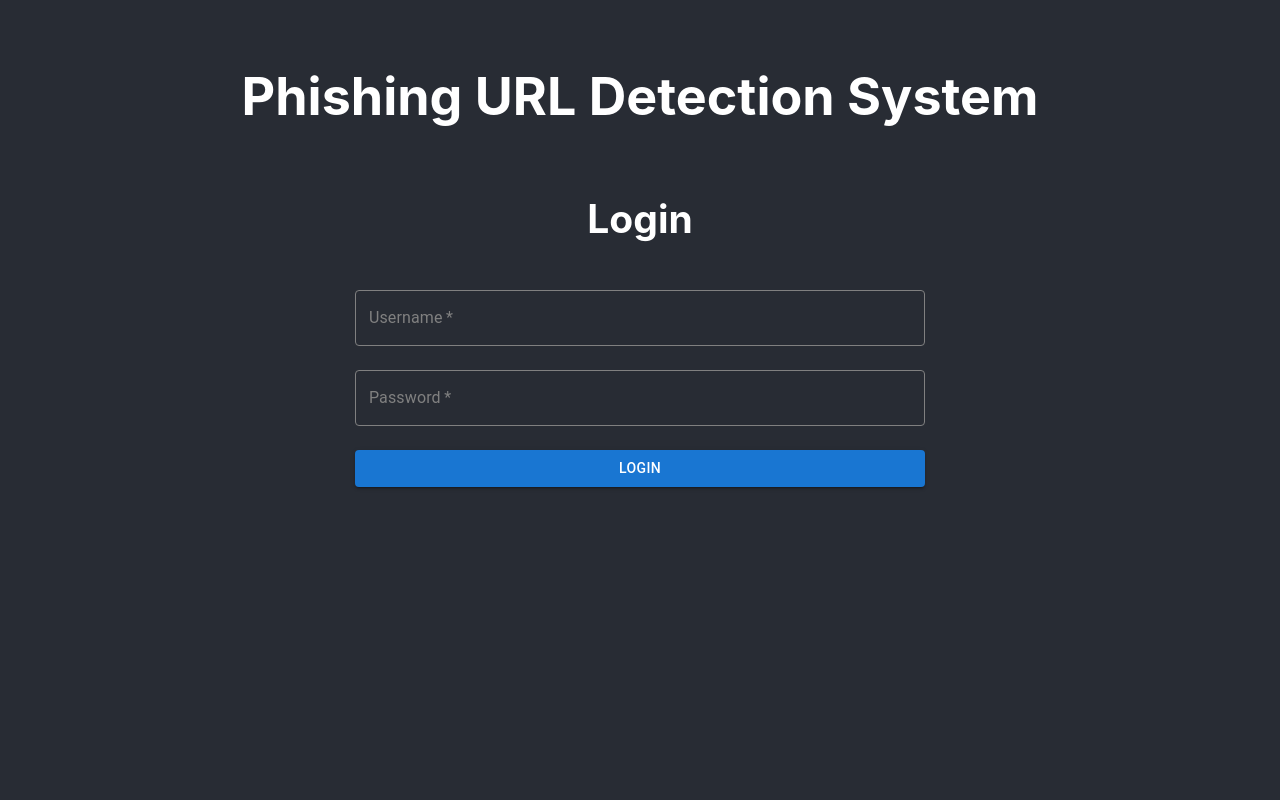
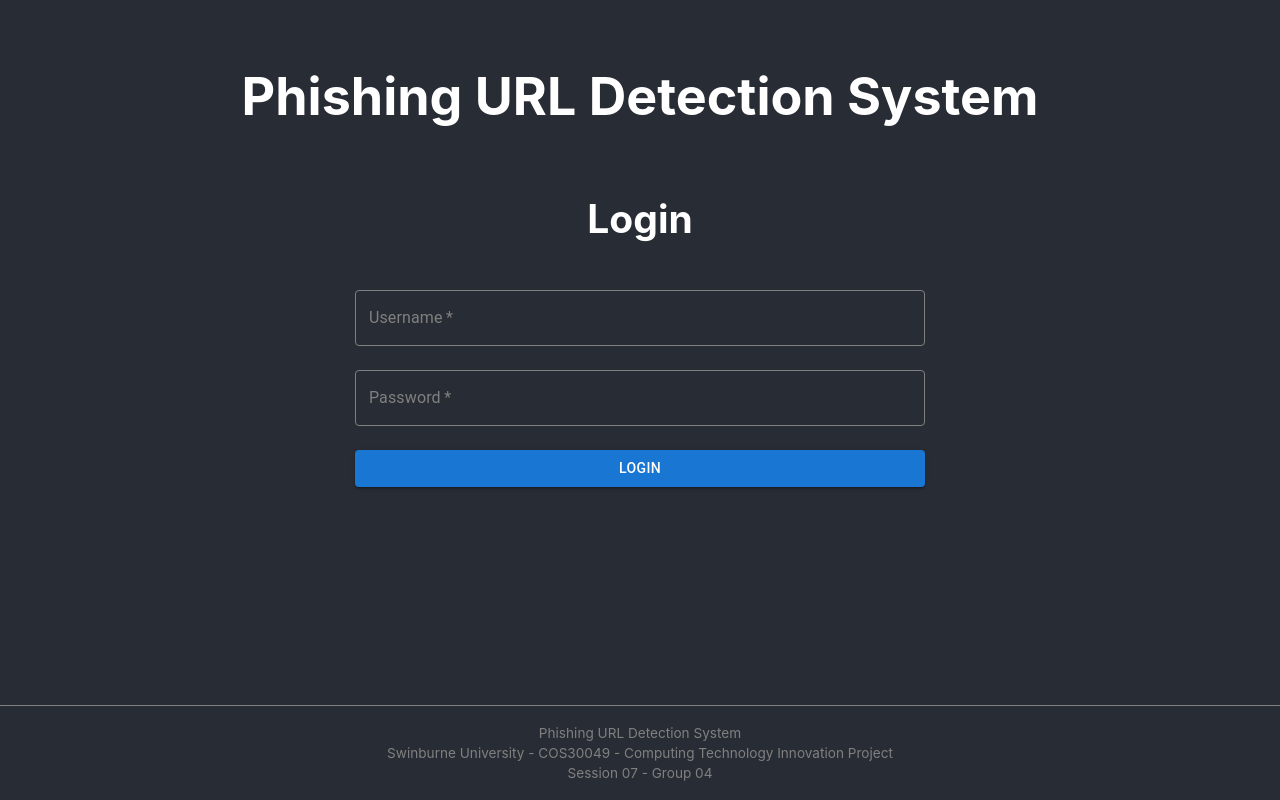
Before and after one commit to JakeShrimptonSwin/assignment-3, a React (Create React App) app: page / in a window 1280 px wide. Built offline with nearby package versions, Linux system fonts and the light colour scheme.

Commit message:
Changes across most pages, data page re-structuring started here.

```diff
--- a/src/App.css
+++ b/src/App.css
@@ -1,10 +1,15 @@
 .App {
-  text-align: center;
+    text-align: center;
+    flex: 1;
+    display: flex;
+    flex-direction: column;
 }
 
 .App-header {
   background-color: #282c34;
-  min-height: 100vh;
+  min-height: 0;
+  flex: 1;
+  width: 100%;
   display: flex;
   flex-direction: column;
   align-items: center;
@@ -13,6 +18,7 @@
   box-sizing: border-box;
   font-size: calc(10px + 2vmin);
   color: white;
+  padding-bottom: 30px;
 }
 
 .App-p {
@@ -60,6 +66,39 @@
   border-bottom-color: #1976d2;
 }
 
+html,
+body,
+#root {
+  min-height: 100%;
+  margin: 0;
+      background-color: #282c34;
+
+}
+
+#root {
+  min-height: 100vh;
+  display: flex;
+  flex-direction: column;
+}
+
+
+.App-footer {
+  width: 100%;
+  margin-top: auto;
+  padding: 15px 24px;
+  box-sizing: border-box;
+  text-align: center;
+  background-color: #282c34;
+  color: grey;
+  border-top: 1px solid grey;
+  font-size: 0.85rem;
+  flex-shrink: 0;
+}
+
+.App-footer p {
+  margin: 4px 0;
+}
+
 /* --------------------ErrorLinks -------------------- */
 .error-link {
   color: #1976d2;
@@ -74,3 +113,60 @@
   background-color: #1976d2;
   color: white;
 }
+
+/* Data page css */
+.data-section {
+    display: flex;
+    flex-direction: row;
+    align-items: center;
+    justify-content: space-between;
+    gap: 30px;
+
+    width: 95%;
+    max-width: 1400px;
+    margin: 20px auto;
+    padding: 20px;
+    box-sizing: border-box;
+}
+
+.data-description {
+    flex: 1;
+    min-width: 0;
+    text-align: left;
+}
+
+.data-description h2 {
+    margin-top: 0;
+    margin-bottom: 12px;
+}
+
+.data-description p {
+    line-height: 1.6;
+    margin: 0;
+}
+
+.data-chart {
+    flex: 1.5;
+    min-width: 0;
+}
+
+.data-chart svg {
+    display: block;
+    width: 100%;
+    max-width: 100%;
+    height: auto;
+}
+
+/* Stack the text and chart on smaller screens */
+@media (max-width: 768px) {
+    .data-section {
+        flex-direction: column;
+        align-items: stretch;
+        gap: 15px;
+    }
+
+    .data-description,
+    .data-chart {
+        width: 100%;
+    }
+}
--- a/src/App.js
+++ b/src/App.js
@@ -12,6 +12,7 @@ import HistoryPage from './pages/history_page';
 import ErrorPage from './pages/error_page';
 import LoginPage from "./pages/login_page";
 import Navbar from './components/common/navbar';
+import Footer from './components/common/footer';
 
 function App() {
 
@@ -29,6 +30,7 @@ function App() {
           <Route path="*" element={<ErrorPage />} />
         </Routes>
       </main>
+      <Footer/>
     </BrowserRouter>
   );
 }
--- a/src/components/common/comp_chart.jsx
+++ b/src/components/common/comp_chart.jsx
@@ -56,20 +56,15 @@ export async function drawUrlChart() {
 
     // X axis
     svg.append("g")
-        .attr(
-            "transform",
-            `translate(0,${height - margin.bottom})`
-        )
+        .style("font-size", "14px")
+        .attr("transform",`translate(0,${height - margin.bottom})`)
         .call(d3.axisBottom(x));
 
     // Y axis
     svg.append("g")
+        .style("font-size", "14px")
         .attr("transform", `translate(${margin.left},0)`)
-        .call(
-            d3.axisLeft(y).tickFormat(d3.format(","))
-        );
-
-    // Bars
+        .call(d3.axisLeft(y).tickFormat(d3.format(".2s"))); //THis makes it say 100K instead of 100,000
 
     // Bars with hover interaction
     svg.selectAll("rect")
@@ -137,7 +132,7 @@ export async function drawUrlChart() {
         .attr("x", width / 2)
         .attr("y", 22)
         .attr("text-anchor", "middle")
-        .attr("font-size", "16px")
+        .attr("font-size", "20px")
         .attr("font-weight", "bold")
         .style("font-family", "inherit")
         .style("fill", "#fff")
--- a/src/components/common/confidence_chart.jsx
+++ b/src/components/common/confidence_chart.jsx
@@ -253,6 +253,24 @@ function PhishingChart({ result }) {
                 ref={chartRef}
                 style={{ display: "block" }}
             />
+            <div>
+                <div>
+                    <strong>
+                        Recommendation:
+                    </strong>
+                </div>
+                <strong style={{ color: classification === "PHISHING" ? "#dc2626" : "#1976d2", }}>
+                    {classification === "PHISHING"
+                        ? " Avoid this URL"
+                        : " Use caution"}
+                </strong>
+
+                <p>
+                    {classification === "PHISHING"
+                        ? "This URL has been identified as potentially malicious. It is reccomended to avoid this website."
+                        : "This URL has been classified as legitimate, but caution is advised."}
+                </p>
+            </div>
         </div>
     );
 }
--- a/src/components/common/feature_chart.jsx
+++ b/src/components/common/feature_chart.jsx
@@ -101,7 +101,7 @@ export async function drawFeatureCorrelationChart() {
         )
         .attr("height", y.bandwidth())
         .attr("fill", d =>
-            d.correlation >= 0 ? "#d32f2f" : "#1976d2"
+            d.correlation >= 0 ? "#dc2626" : "#1976d2"
         )
         .style("cursor", "pointer")
         .on("mouseover", function (event, d) {
--- /dev/null
+++ b/src/components/common/footer.jsx
@@ -0,0 +1,14 @@
+//Jake S - Application footer
+
+function Footer() {
+        return (
+        <footer className="App-footer">
+            <p>Phishing URL Detection System</p>
+            <p>Swinburne University - COS30049 - Computing Technology Innovation Project</p>
+            <p>Session 07 - Group 04</p>
+        </footer>
+    );
+
+}
+
+export default Footer;
--- a/src/components/common/form.jsx
+++ b/src/components/common/form.jsx
@@ -9,6 +9,8 @@ function URLForm({ Result }) {
     const [loading, setLoading] = useState(false);
     //https://www.geeksforgeeks.org/computer-networks/maximum-length-of-a-url-in-different-browsers/
     const MAX_URL_LENGTH = 2048;
+    //this is to simulate loading
+    const delay = (ms) => new Promise(resolve => setTimeout(resolve, ms));
 
     //validate URL logic - does not check if its safe or not just if it is a valid URL
     const validateURL = (url) => {
@@ -65,6 +67,8 @@ function URLForm({ Result }) {
         setError('');
 
         try {
+            await delay(2000);
+
             const response = await fetch('http://127.0.0.1:8000/predict', {
                 method: 'POST',
                 headers: {
--- a/src/pages/data_page.jsx
+++ b/src/pages/data_page.jsx
@@ -1,11 +1,9 @@
-//Jake Shrimpton
-//This page will show s vis of the collected data used for testing
-
+// Jake Shrimpton
+// This page shows visualisations of the collected data used for testing.
 
 import { useEffect } from "react";
 import { drawUrlChart } from "../components/common/comp_chart.jsx";
 import { drawFeatureCorrelationChart } from "../components/common/feature_chart.jsx";
-
 
 function DataPage() {
     useEffect(() => {
@@ -14,18 +12,51 @@ function DataPage() {
         });
 
         drawFeatureCorrelationChart().catch(error => {
-      console.error(
-        "Failed to render feature correlation chart:",
-        error
-      );
+            console.error("Failed to render feature correlation chart:", error);
         });
     }, []);
+
     return (
         <div className="App-header">
             <h1>Data Analysis</h1>
-      <p>Visualisations of data will appear here</p>
+            <p>
+                These visualisations provide an overview of the dataset used
+                to train and evaluate the phishing URL detection models.
+            </p>
+
+            {/* URL distribution chart */}
+            <section className="data-section">
+                <div className="data-description">
+                    <h2>URL Classification Distribution</h2>
+                    <p>
+                        This chart compares the number of benign and phishing URLS within the training data for phishing URL detection model.
+                    </p>
+                </div>
+
+                <div className="data-chart">
                     <svg id="url-chart"></svg>
+                </div>
+            </section>
+
+            {/* Feature correlation chart */}
+            <section className="data-section">
+                <div className="data-chart">
                     <svg id="correlation-chart"></svg>
+                </div>
+                <div className="data-description">
+                    <h2>Feature Correlations</h2>
+                    <p>
+                        This chart displays the correlation between individual
+                        URL features and the phishing classification. Positive
+                        correlations indicate that higher feature values are
+                        associated with phishing URLs, while negative
+                        correlations indicate the opposite. Values closer to
+                        zero indicate a weaker linear relationship.
+                        Correlation does not necessarily imply causation.
+                    </p>
+                </div>
+
+            </section>
         </div>
     );
 }
--- a/src/pages/home.jsx
+++ b/src/pages/home.jsx
@@ -1,24 +1,42 @@
 //Jake Shrimtpon - Home page
 import { useState } from 'react';
+import { Button } from '@mui/material';
+
 import URLForm from '../components/common/form';
-
 import PhishingChart from '../components/common/confidence_chart'
 
 function Home() {
  const [result, setResult] = useState(null);
+    const [showForm, setShowForm] = useState(true);
+
+    const handleResult = (data) => {
+        setResult(data);
+        setShowForm(false);
+    };
+
+    const handleCheckAnother = () => {
+        setShowForm(true);
+    };
 
     return (
         <div className="App-header">
             <h1>PHISHING URL DETECTION SYSTEM</h1>
+
             <div>
                 <h2>Analysis Result</h2>
             </div>
 
-      {/* component for result vis */}
+            {/* Component for result visualisation */}
             <PhishingChart result={result} />
 
-      {/* component for entry form */}
-      <URLForm Result={setResult} />
+            {/* Show form before analysis, or button after analysis */}
+            {showForm ? (
+                <URLForm Result={handleResult} />
+            ) : (
+            <Button variant="contained" onClick={handleCheckAnother}>
+              Check another
+            </Button>
+            )}
 
         </div>
   );
```
Also changed, not shown: 1 other file (tests, documents, lock files or other folders). Lines whose indentation alone changed are shown as unchanged.
